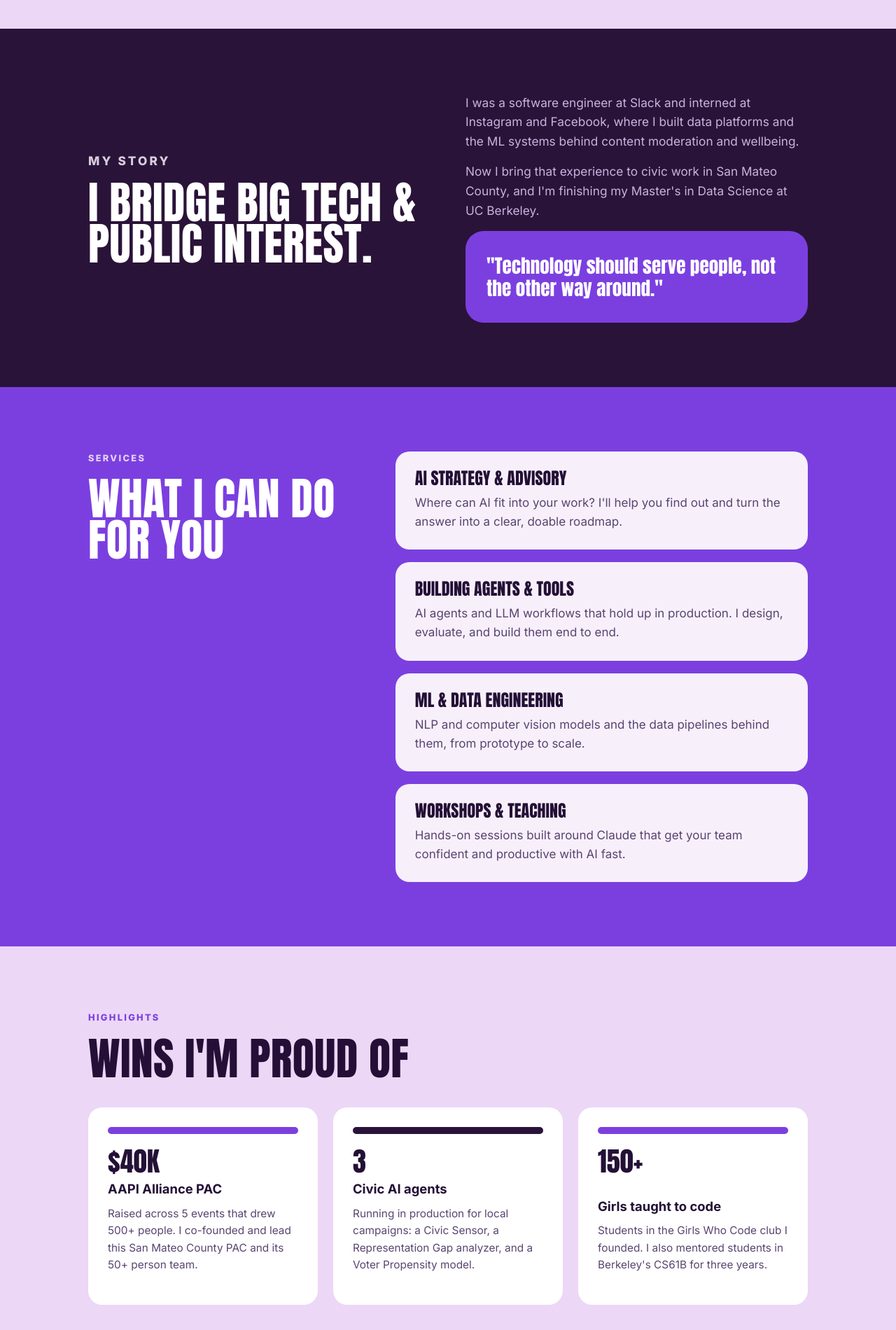
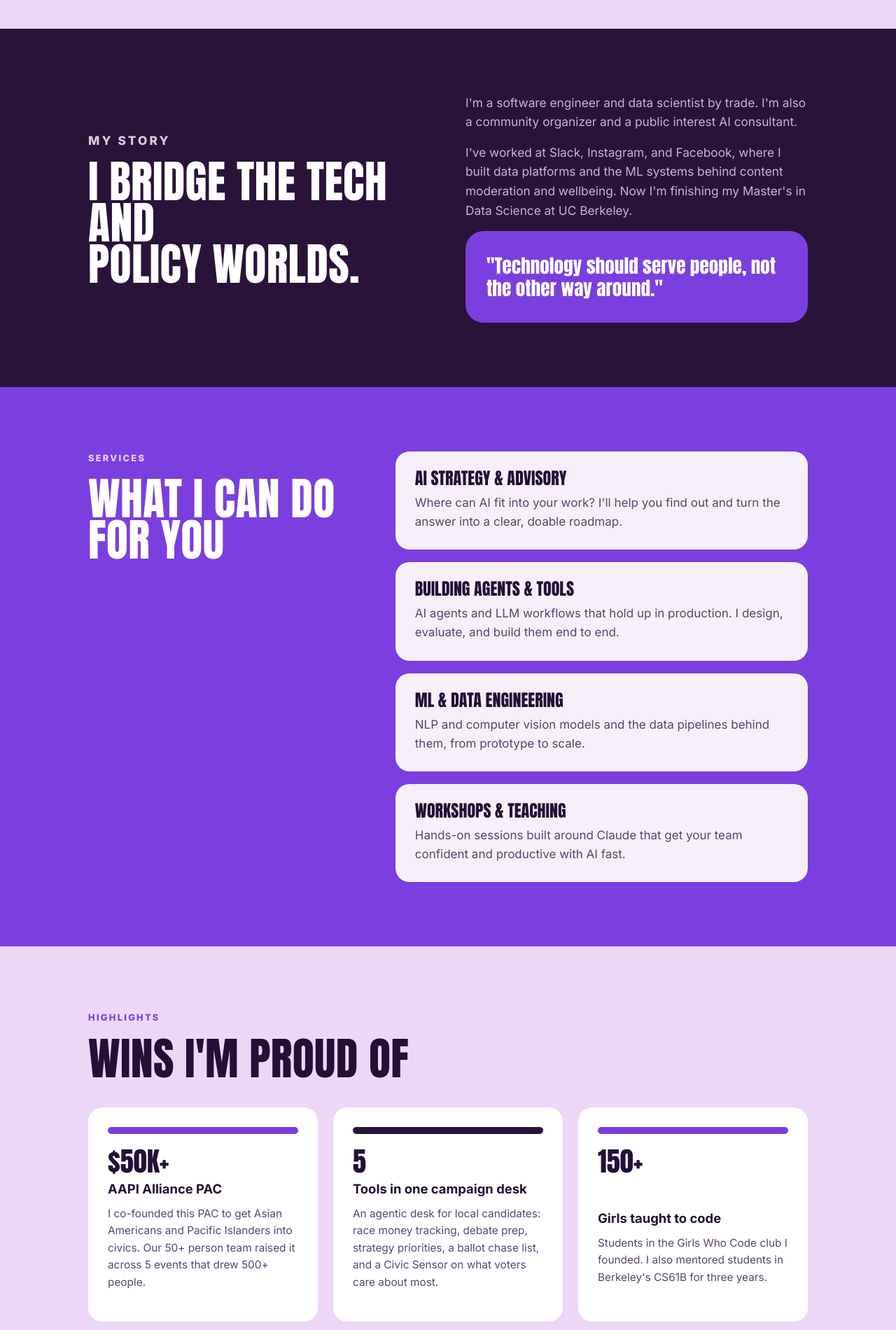
Before and after one commit to umakrishnan/umawebsite, a plain HTML site: page index.html in a window 1280 px wide. Shown: the part 720-2620 px from the top of the page at 70% size. Drawn offline with Linux system fonts and the light colour scheme.

Commit message:
Update story, PAC, and campaign desk copy
Reword the My story section, update the AAPI Alliance PAC highlight
($50K+ and its mission), replace the civic agents highlight with the
agentic campaign desk, and trim repeated lines on the resume.

Co-Authored-By: Claude Opus 5.5 <noreply@anthropic.com>

```diff
--- a/index.html
+++ b/index.html
@@ -43,11 +43,11 @@
     <div class="wrap story-grid">
       <div>
         <p class="eyebrow">My story</p>
-        <h2 class="h-lg">I bridge big&nbsp;tech &amp; public&nbsp;interest.</h2>
+        <h2 class="h-lg">I bridge the tech and policy&nbsp;worlds.</h2>
       </div>
       <div>
-        <p>I was a software engineer at Slack and interned at Instagram and Facebook, where I built data platforms and the ML systems behind content moderation and wellbeing.</p>
-        <p>Now I bring that experience to civic work in San Mateo County, and I'm finishing my Master's in Data Science at UC Berkeley.</p>
+        <p>I'm a software engineer and data scientist by trade. I'm also a community organizer and a public interest AI consultant.</p>
+        <p>I've worked at Slack, Instagram, and Facebook, where I built data platforms and the ML systems behind content moderation and wellbeing. Now I'm finishing my Master's in Data Science at UC Berkeley.</p>
         <div class="quote">"Technology should serve people, not the other way around."</div>
       </div>
     </div>
@@ -93,15 +93,15 @@
       <div class="wins">
         <div class="win">
           <div class="swatch" style="background:var(--grape)"></div>
-          <p class="num">$40K</p>
+          <p class="num">$50K+</p>
           <h3>AAPI Alliance PAC</h3>
-          <p>Raised across 5 events that drew 500+ people. I co-founded and lead this San Mateo County PAC and its 50+ person team.</p>
+          <p>I co-founded this PAC to get Asian Americans and Pacific Islanders into civics. Our 50+ person team raised it across 5 events that drew 500+ people.</p>
         </div>
         <div class="win">
           <div class="swatch" style="background:var(--aubergine)"></div>
-          <p class="num">3</p>
-          <h3>Civic AI agents</h3>
-          <p>Running in production for local campaigns: a Civic Sensor, a Representation Gap analyzer, and a Voter Propensity model.</p>
+          <p class="num">5</p>
+          <h3>Tools in one campaign desk</h3>
+          <p>An agentic desk for local candidates: race money tracking, debate prep, strategy priorities, a ballot chase list, and a Civic Sensor on what voters care about most.</p>
         </div>
         <div class="win">
           <div class="swatch" style="background:var(--grape)"></div>
```
Also changed, not shown: resume.html (+5 -5 lines).
